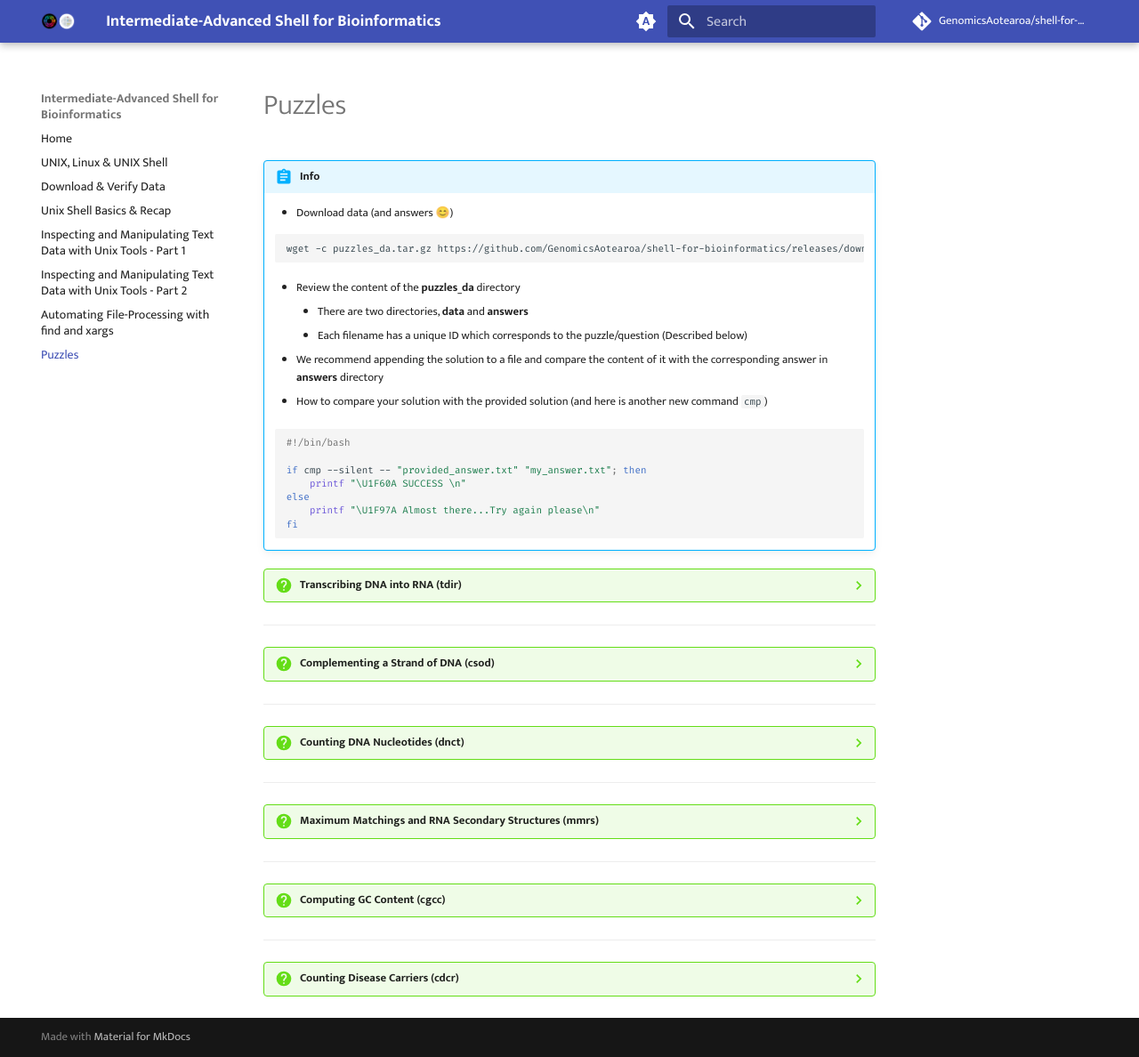
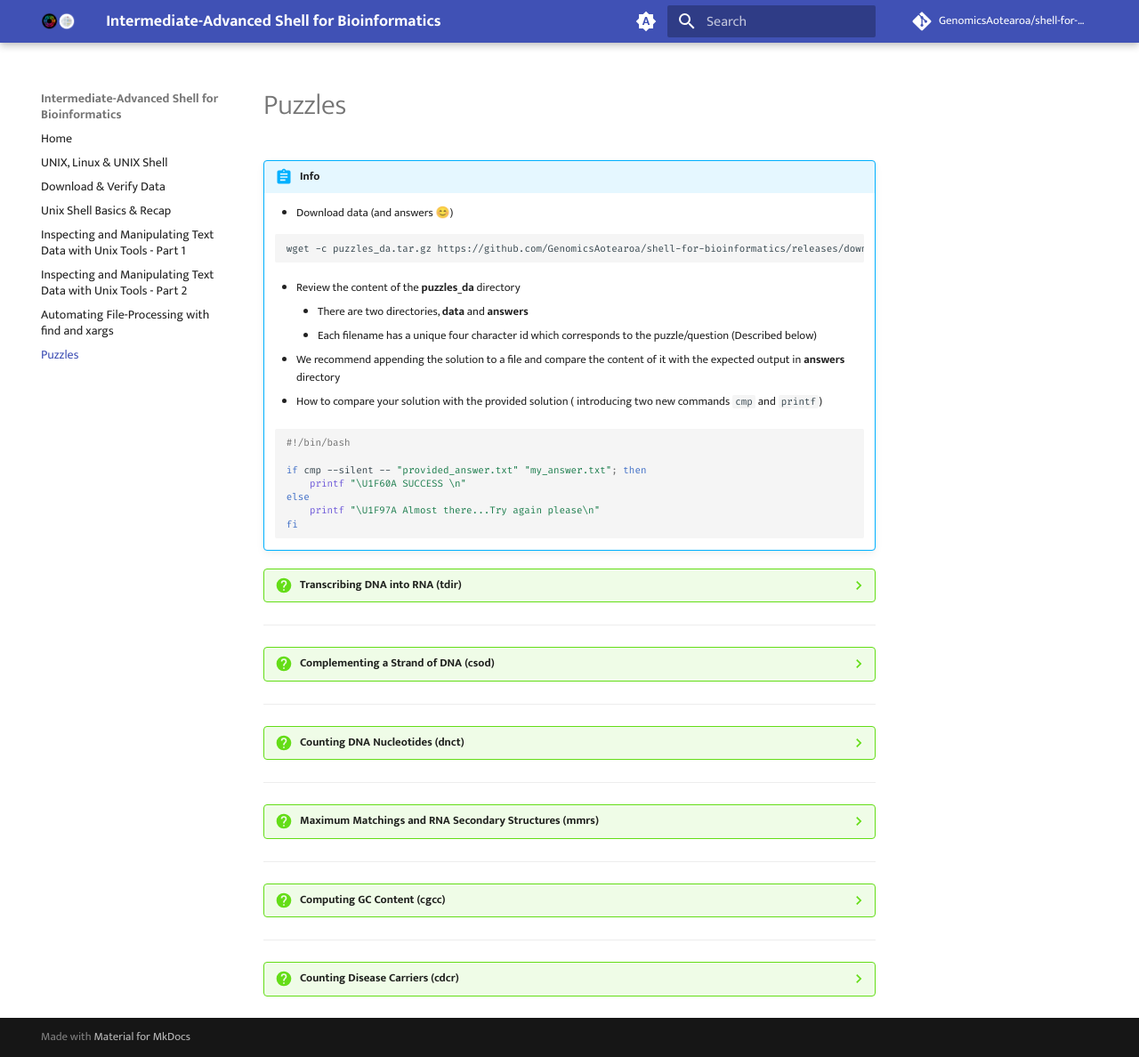
Before and after one commit to GenomicsAotearoa/shell-for-bioinformatics, an MkDocs documentation site: the page built from docs/puzzles.md, in a window 1280 px wide and 1188 px high. Shown: the whole window at 89% size. Built offline with MkDocs 1.6.1 and Material for MkDocs 9.7.7, drawn with Linux system fonts in a browser that asks for light colours; comment, search, counter and statistics services are not loaded; the version menu is left out.

Commit message:
few more tweaks to puzzles

````diff
--- a/docs/puzzles.md
+++ b/docs/puzzles.md
@@ -10,12 +10,12 @@
 
     * Review the content of the **puzzles_da** directory
         - There are two directories, **data** and **answers**
-        - Each filename has a unique ID which corresponds to the puzzle/question (Described below)
+        - Each filename has a unique four character id which corresponds to the puzzle/question (Described below)
 
-    * We recommend appending the solution to a file and compare the content of it with the corresponding answer in **answers** directory
+    * We recommend appending the solution to a file and compare the content of it with the expected output in **answers** directory
 
 
-    * How to compare your solution with the provided solution  (and here is another new command `cmp`)
+    * How to compare your solution with the provided solution  ( introducing two new commands `cmp` and `printf`)
 
 
     ```bash
````
Also changed, not shown: docs/index.md (+1 -1 lines), docs/images/new_unix_tuxlogo.png.
